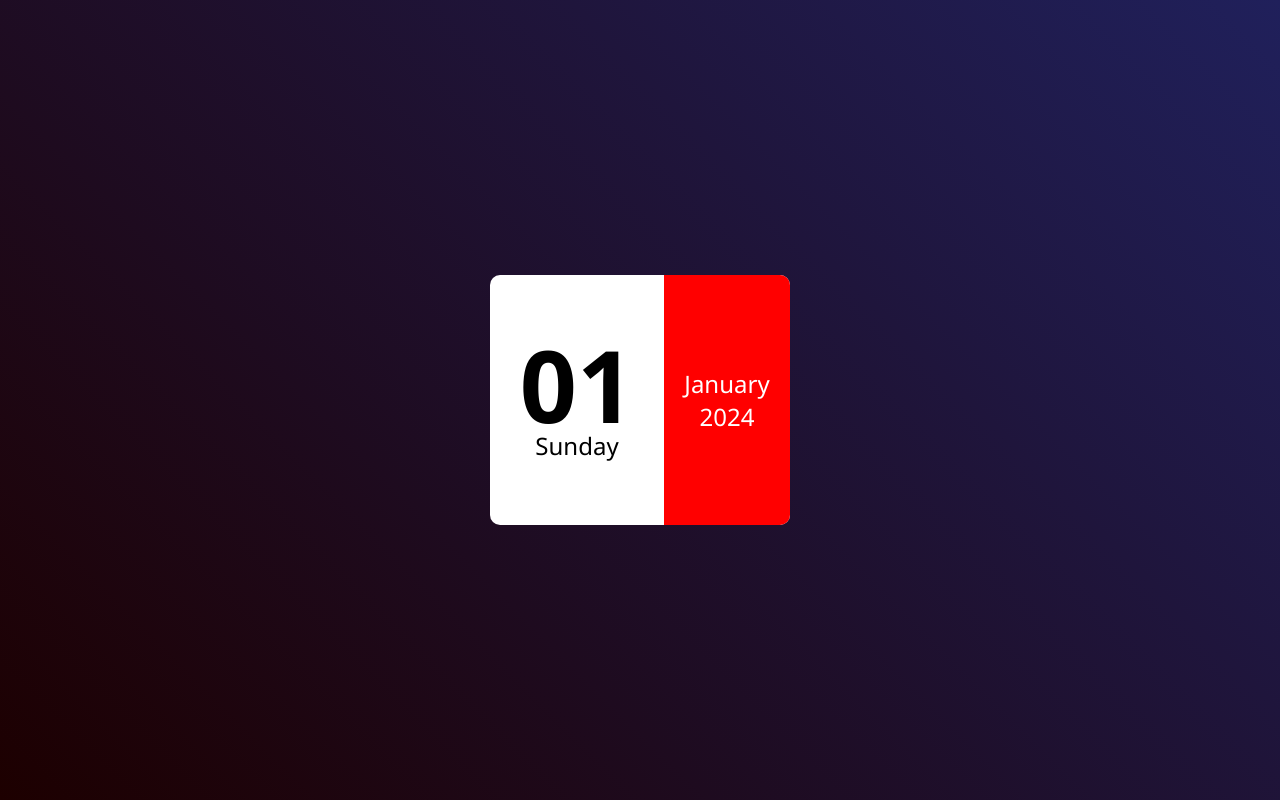
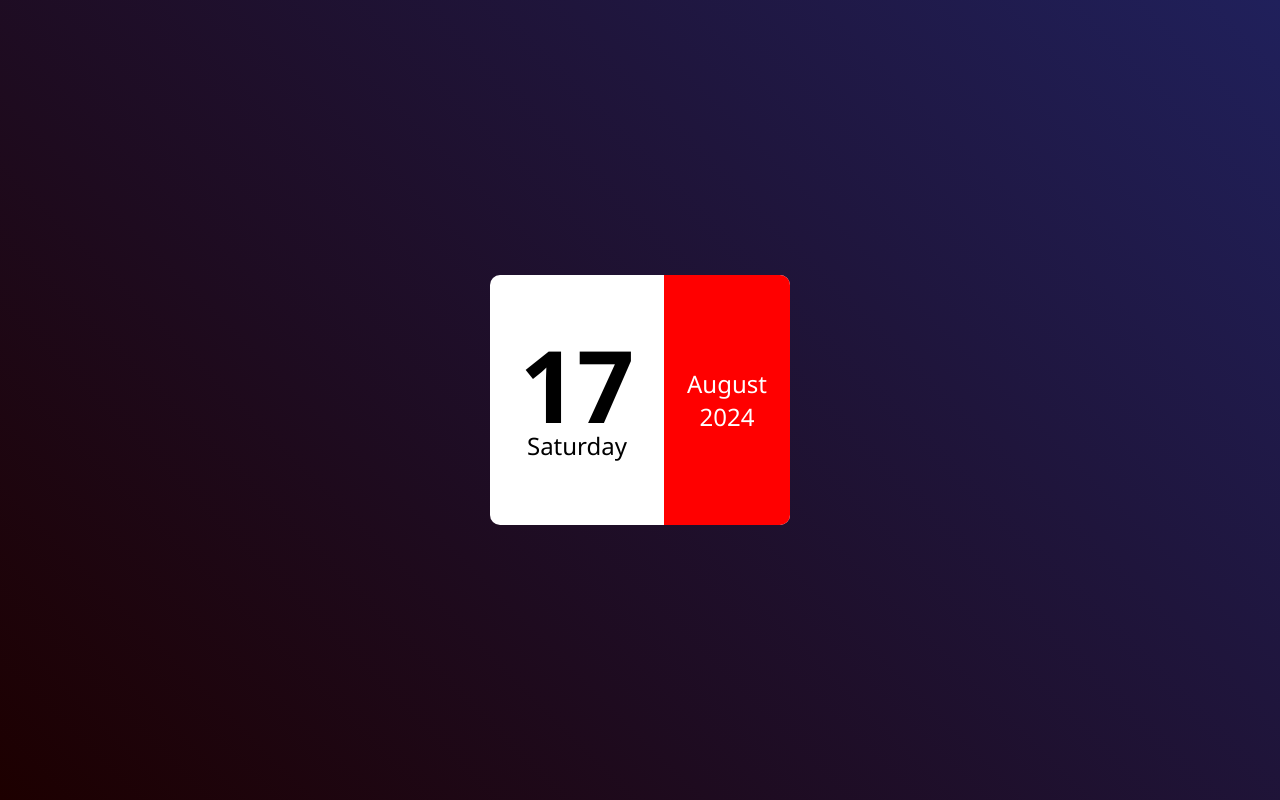
Before and after one commit to Veenu-Nain/MiniCalendar, a plain HTML site: page index.html in a window 1280 px wide. Drawn offline with Linux system fonts and the light colour scheme.

Commit message:
add script

```diff
--- a/index.html
+++ b/index.html
@@ -20,5 +20,22 @@
             </div>
         </div>
     </div>
+    <script>
+        const date = document.getElementById("date");
+        const day = document.getElementById("day");
+        const month = document.getElementById("month");
+        const year = document.getElementById("year");
+
+        const today = new Date();
+
+        const weekDays = ["Sunday","Monday","Tuesday","Wednesday","Thursday","Friday","Saturday"];
+        const allMonths = ["January","February","March","April","May","June","July","August","September","October","November","December"];
+
+        date.innerHTML = (today.getDate() < 10 ? "0":"") + today.getDate();
+        day.innerHTML = weekDays[today.getDay()];
+        month.innerHTML = allMonths[today.getMonth()];
+        year.innerHTML = today.getFullYear();
+
+    </script>
 </body>
 </html>
```
